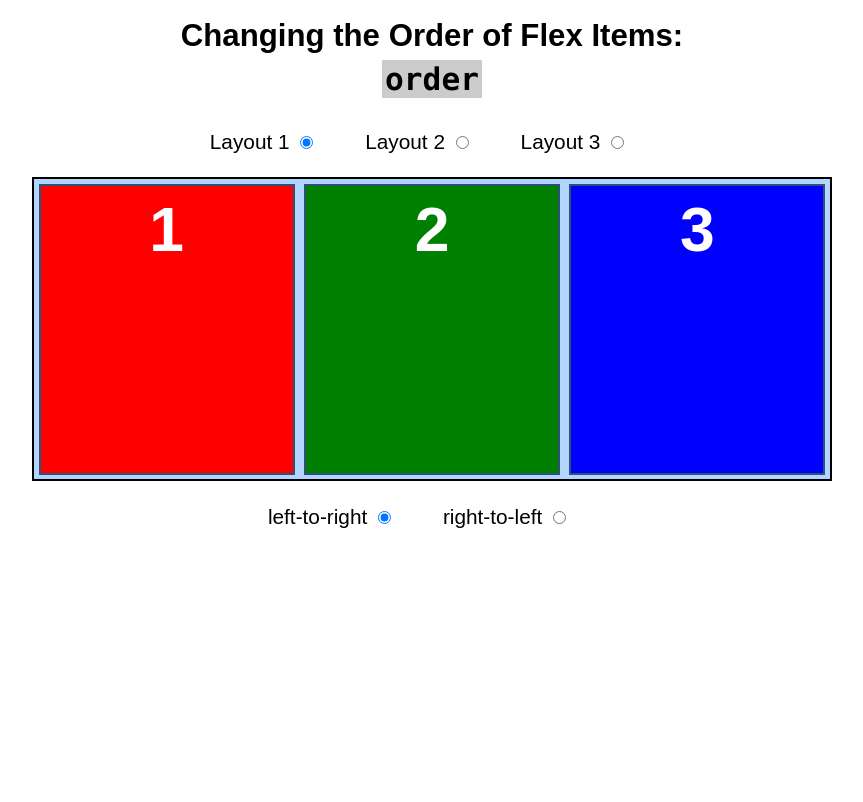
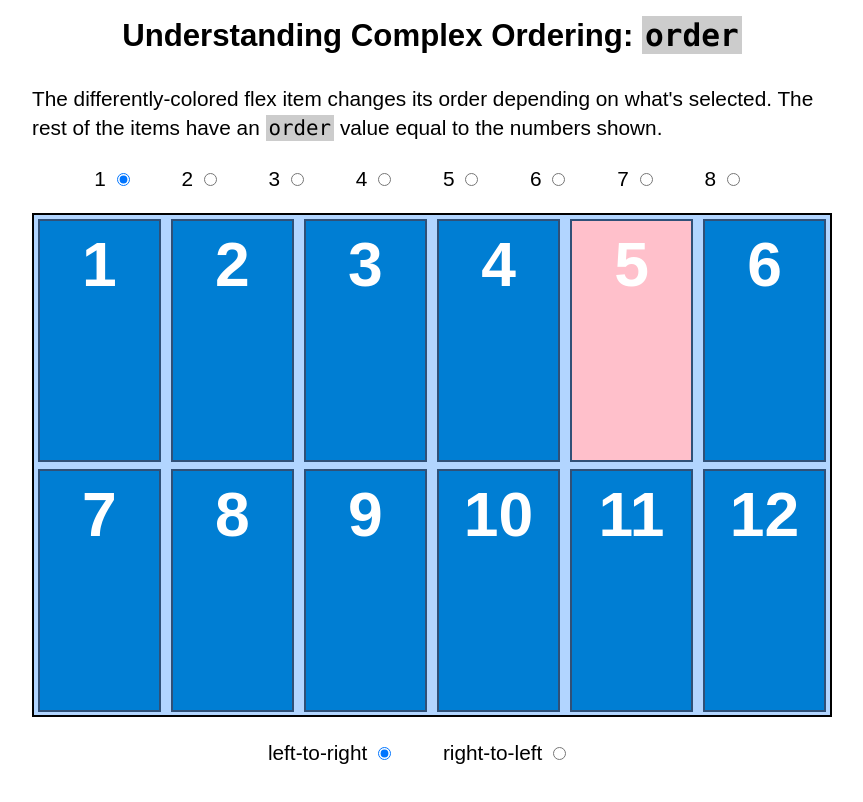
Before and after one commit to eapostol/flexbox-demos-02, a plain HTML site: page index.html in a window 1280 px wide. Shown: the whole page, without its empty margins (208-1071 px from the left). Drawn offline with Linux system fonts and the light colour scheme.

Commit message:
update - added more items to show order

```diff
--- a/index.html
+++ b/index.html
@@ -5,16 +5,31 @@
 </head>
 <body>
 <main>
-    <h2>Changing the Order of Flex Items: <br><code>order</code></h2>
+    <h2>Understanding Complex Ordering: <code>order</code></h2>
+    <p>The differently-colored flex item changes its order depending on what's selected. The rest of the items have an <code>order</code> value equal to the numbers shown.</p>
     <div class="btns">
-        <label for="one">Layout 1 <input type="radio" name="order"  value="one" id="one" checked></label>
-        <label for="two">Layout 2 <input type="radio" name="order"  value="two" id="two"></label>
-        <label for="three">Layout 3 <input type="radio" name="order"  value="three" id="three"></label>
+        <label for="one">1 <input type="radio" name="order"  value="one" id="one" checked></label>
+        <label for="two">2 <input type="radio" name="order"  value="two" id="two"></label>
+        <label for="three">3 <input type="radio" name="order"  value="three" id="three"></label>
+        <label for="four">4 <input type="radio" name="order"  value="four" id="four"></label>
+        <label for="five">5 <input type="radio" name="order"  value="five" id="five"></label>
+        <label for="six">6 <input type="radio" name="order"  value="six" id="six"></label>
+        <label for="seven">7 <input type="radio" name="order"  value="seven" id="seven"></label>
+        <label for="eight">8 <input type="radio" name="order"  value="eight" id="eight"></label>
     </div>
-    <div class="container one">
-        <div class="item" style="background-color: red">1</div>
-        <div class="item" style="background-color: green">2</div>
-        <div class="item" style="background-color: blue">3</div>
+    <div class="container">
+        <div class="item one">1</div>
+        <div class="item two">2</div>
+        <div class="item three">3</div>
+        <div class="item four">4</div>
+        <div class="item five extra">5</div>
+        <div class="item six">6</div>
+        <div class="item seven">7</div>
+        <div class="item eight">8</div>
+        <div class="item nine">9</div>
+        <div class="item ten">10</div>
+        <div class="item eleven">11</div>
+        <div class="item twelve">12</div>
     </div>
     <div class="dir">
         <label for="ltr">left-to-right <input type="radio" value="ltr" name="direction" id="ltr" checked></label>
--- a/main.css
+++ b/main.css
@@ -36,47 +36,13 @@ label {
 }
 
 .container {
-  min-height: 300px;
+  min-height: 500px;
   border: solid 2px;
   margin-bottom: 1em;
   background: #b2d5ff;
   display: flex;
-}
-
-.one .item:nth-child(1) {
-  order: 1;
-}
-
-.one .item:nth-child(2) {
-  order: 2;
-}
-
-.one .item:nth-child(3) {
-  order: 3;
-}
-
-.two .item:nth-child(1) {
-  order: 2;
-}
-
-.two .item:nth-child(2) {
-  order: 1;
-}
-
-.two .item:nth-child(3) {
-  order: 3;
-}
-
-.three .item:nth-child(1) {
-  order: 3;
-}
-
-.three .item:nth-child(2) {
-  order: 1;
-}
-
-.three .item:nth-child(3) {
-  order: 2;
+  flex-wrap: wrap;
+  justify-content: space-between;
 }
 
 .ltr {
@@ -87,11 +53,59 @@ label {
   direction: rtl;
 }
 
+.one {
+  order: 1;
+}
+
+.two {
+  order: 2;
+}
+
+.three {
+  order: 3;
+}
+
+.four {
+  order: 4;
+}
+
+.five {
+  order: 5;
+}
+
+.six {
+  order: 6;
+}
+
+.seven {
+  order: 7;
+}
+
+.eight {
+  order: 8;
+}
+
+.nine {
+  order: 9;
+}
+
+.ten {
+  order: 10;
+}
+
+.eleven {
+  order: 11;
+}
+
+.twelve {
+  order: 12;
+}
+
 .item {
+  min-width: 15%;
   background: #007ed3;
-  width: 33.3%;
   min-height: 100px;
-  margin: .073em;
+  margin: .060em;
   border: solid 2px #305077;
   text-align: center;
   font-size: 3em;
@@ -99,3 +113,7 @@ label {
   font-weight: bold;
   line-height: 1.4;
 }
+
+.extra {
+  background: pink;
+}
--- a/main.js
+++ b/main.js
@@ -1,12 +1,13 @@
 let btns = document.querySelector('.btns').querySelectorAll('input'),
     dirs = document.querySelector('.dir').querySelectorAll('input'),
-    container = document.querySelector('.container');
+    container = document.querySelector('.container'),
+    extra = document.querySelector('.extra');
 
 for (i of btns) {
   (function(i) {
     i.addEventListener('click', function() {
-      clearClasses(container, btns);
-      container.classList.add(i.value);
+      clearClasses(extra, btns);
+      extra.classList.add(i.value);
     }, false);
   })(i);
 }
```
